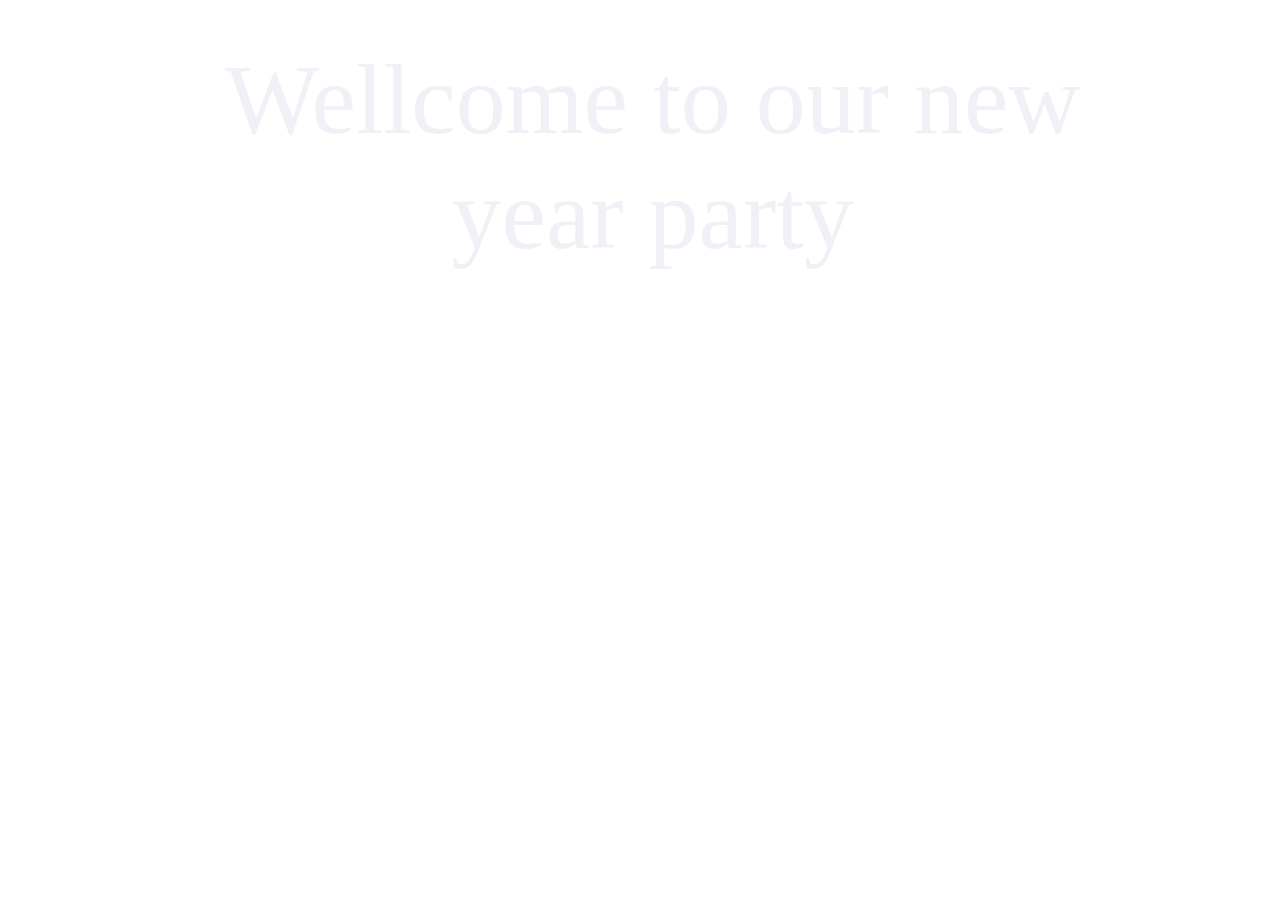
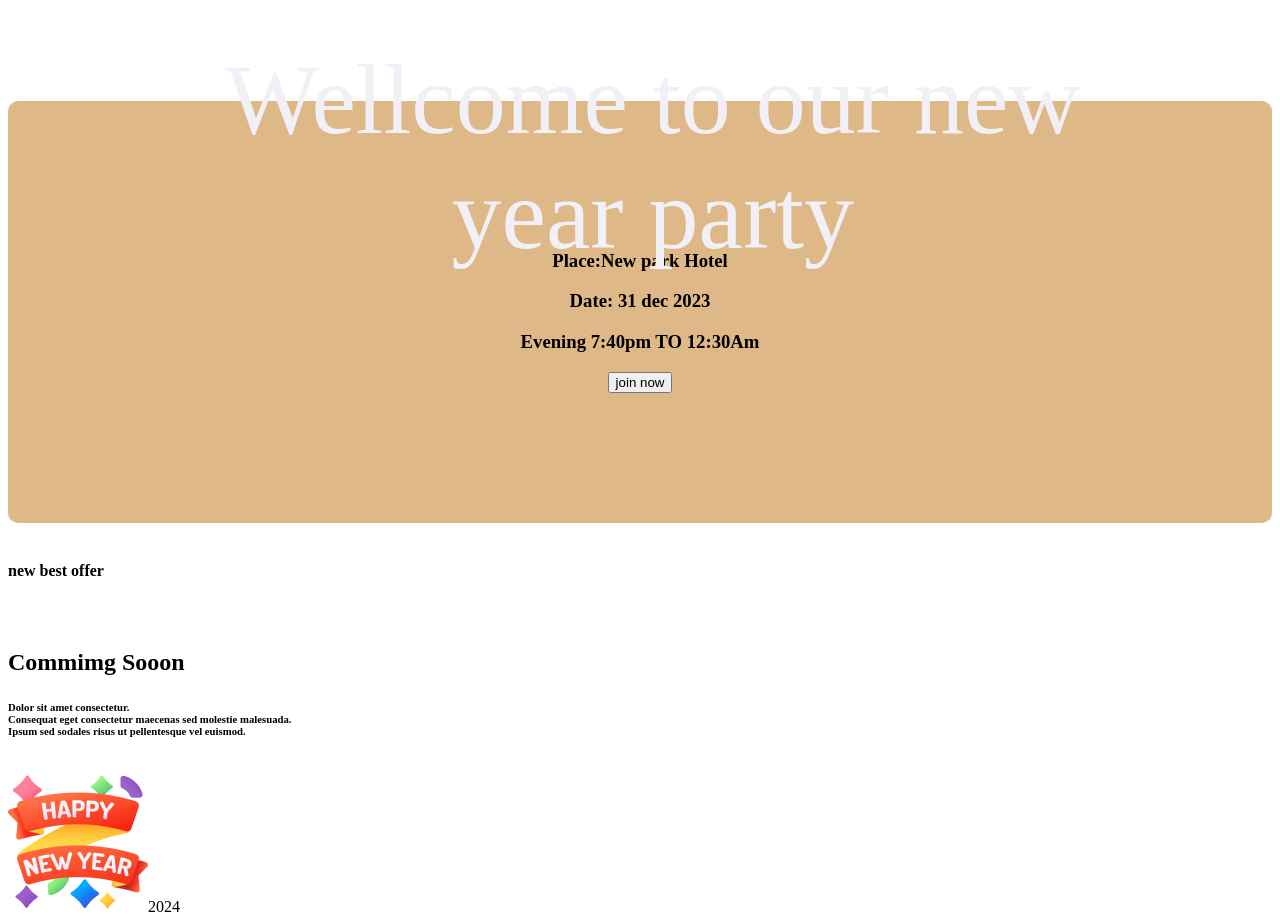
Before and after one commit to shawkatulshanto/projct, a plain HTML site: page index.html in a window 1280 px wide. Shown: the part 1443-2367 px from the top of the page. Before the commit the page ends 1715 px from the top, so only its background shows below. Drawn offline with Linux system fonts and the light colour scheme.

Commit message:
driscription

```diff
--- a/index.html
+++ b/index.html
@@ -22,7 +22,27 @@
 <img src="resources/Vectorrr.png" alt="">
 <div class="wellcome">Wellcome to our new year party  </div>
 
+    </div>
+    <main>
+        <section class="place">
+            <h3 class="section-tittle">Place:New park Hotel</h3>
+            <h3 class="section-tittle">Date: 31 dec 2023</h3>
+            <h3 class="section-tittle">Evening 7:40pm TO 12:30Am</h3>
+            <button type="button">join now</button>
+
+        </section>
+        <section class="description"><br/>
+        <h4 class="description">new best offer</h4><br/>
+        <h1 >Commimg Sooon</h1>
+        <h6>Dolor sit amet consectetur. <br/>Consequat eget consectetur maecenas sed molestie malesuada.<br/> Ipsum sed sodales risus ut pellentesque vel euismod. </h6>
 
 
+        </section>
+       <section class="description2">
+        <img src="resources/Group 96.png" alt="new yeaqr"
+        <h2>2024</h2>
 
-    </div>
+
+       </section>
+
+    </main>
--- a/style.css
+++ b/style.css
@@ -24,10 +24,12 @@
 .discount{
     color: red;
     text text-align: center;
+    margin-bottom:20px;
 
      font-family: inter;
      font-size: 88px;
      font-weight: 600px;
+
 
 }
 .image{
@@ -42,3 +44,23 @@
    left: 30%;
 
    transform: translate(-20%, -50%);
+}
+
+
+/*main section style*/
+.place{
+    padding: 130px;
+    border-radius: 10px;
+    background-color: burlywood;
+    text-align: center;
+}
+.description{
+padding-bottom: 10px;
+justify-content: flex-starts;
+
+
+}
+.description2{
+    display: flex;
+    display: inline;
+}
```
